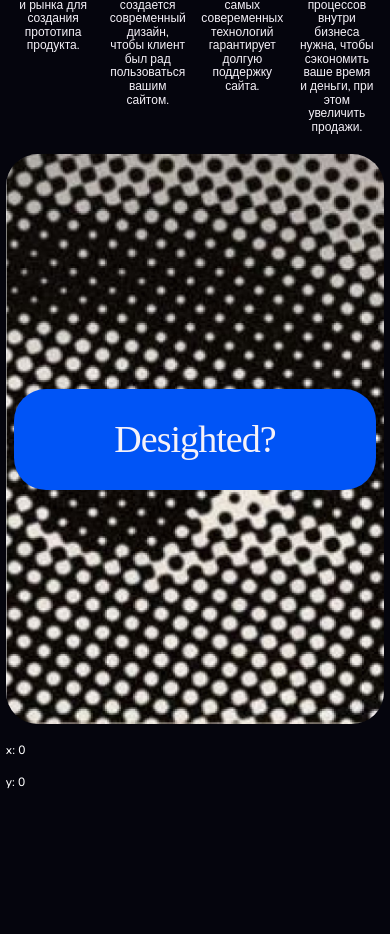
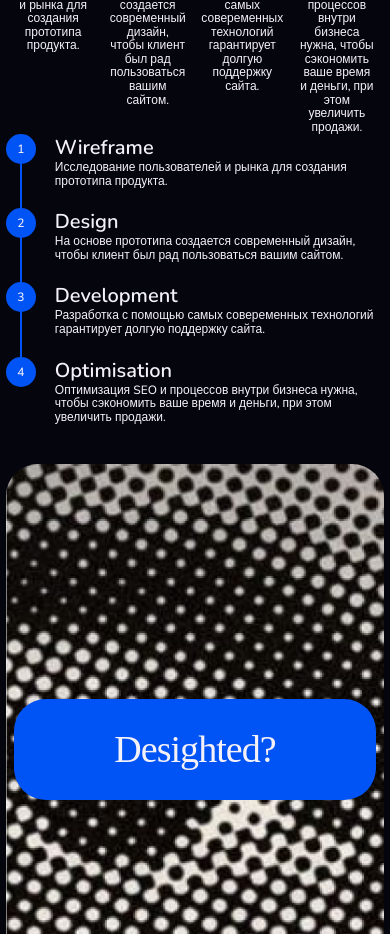
Before and after one commit to matveisch/desight, a Next.js app: page / in a window 390 px wide. Shown: the part 2786-3720 px from the top of the page. Before the commit the page ends 3580 px from the top, so only its background shows below. Built offline with nearby package versions, Linux system fonts and the light colour scheme; a web font is replaced by a local one.

Commit message:
"Create OneStepMobile component for mobile optimization"

```diff
--- /dev/null
+++ b/src/components/OneStepMobile/OneStepMobile.module.scss
@@ -0,0 +1,49 @@
+.oneStepMobile {
+  display: flex;
+  gap: 19px;
+  align-items: start;
+  position: relative;
+
+  .numberContainer {
+    height: 100%;
+    display: flex;
+    justify-content: center;
+    align-items: center;
+
+    .line {
+      width: 2px;
+      background-color: $blue;
+      position: absolute;
+      height: 100%;
+      top: 0;
+    }
+
+    .number {
+      width: 30px;
+      height: 30px;
+      background-color: $blue;
+      border-radius: 50%;
+      display: flex;
+      justify-content: center;
+      align-items: center;
+      z-index: 1;
+
+      p {
+        color: $white;
+      }
+    }
+  }
+
+  .textContainer {
+    display: flex;
+    justify-content: center;
+    align-items: start;
+    flex-direction: column;
+    margin-bottom: 20px;
+
+    h5,
+    text {
+      color: $white;
+    }
+  }
+}
--- /dev/null
+++ b/src/components/OneStepMobile/OneStepMobile.tsx
@@ -0,0 +1,27 @@
+import styles from './OneStepMobile.module.scss';
+
+type PropsType = {
+  num: number;
+  last?: boolean;
+  header: string;
+  description: string;
+};
+
+export default function OneStepMobile(props: PropsType) {
+  const { num, last, description, header } = props;
+
+  return (
+    <div className={styles.oneStepMobile}>
+      <div className={styles.numberContainer}>
+        {!last && <div className={styles.line} />}
+        <div className={styles.number}>
+          <p>{num}</p>
+        </div>
+      </div>
+      <div className={styles.textContainer}>
+        <h5>{header}</h5>
+        <text className="description">{description}</text>
+      </div>
+    </div>
+  );
+}
--- a/src/sections/CompleteSolution/CompleteSolution.module.scss
+++ b/src/sections/CompleteSolution/CompleteSolution.module.scss
@@ -46,4 +46,9 @@
       grid-area: four;
     }
   }
+
+  .stepsContainerMobile {
+    display: flex;
+    flex-direction: column;
+  }
 }
--- a/src/sections/CompleteSolution/CompleteSolution.tsx
+++ b/src/sections/CompleteSolution/CompleteSolution.tsx
@@ -2,6 +2,7 @@ import styles from './CompleteSolution.module.scss';
 import CompleteDescription from '@components/CompleteDescription/CompleteDescription';
 import { SpinAnimation } from '@components/spinAnimation/SpinAnimation';
 import OneStep from '@components/OneStep/OneStep';
+import OneStepMobile from '@components/OneStepMobile/OneStepMobile';
 
 export default function CompleteSolution() {
   const steps = [
@@ -44,6 +45,16 @@ export default function CompleteSolution() {
           />
         ))}
       </div>
+      <div className={styles.stepsContainerMobile}>
+        {steps.map((step, index) => (
+          <OneStepMobile
+            num={index + 1}
+            header={step.header}
+            description={step.description}
+            last={index === steps.length - 1}
+          />
+        ))}
+      </div>
     </div>
   );
 }
```
